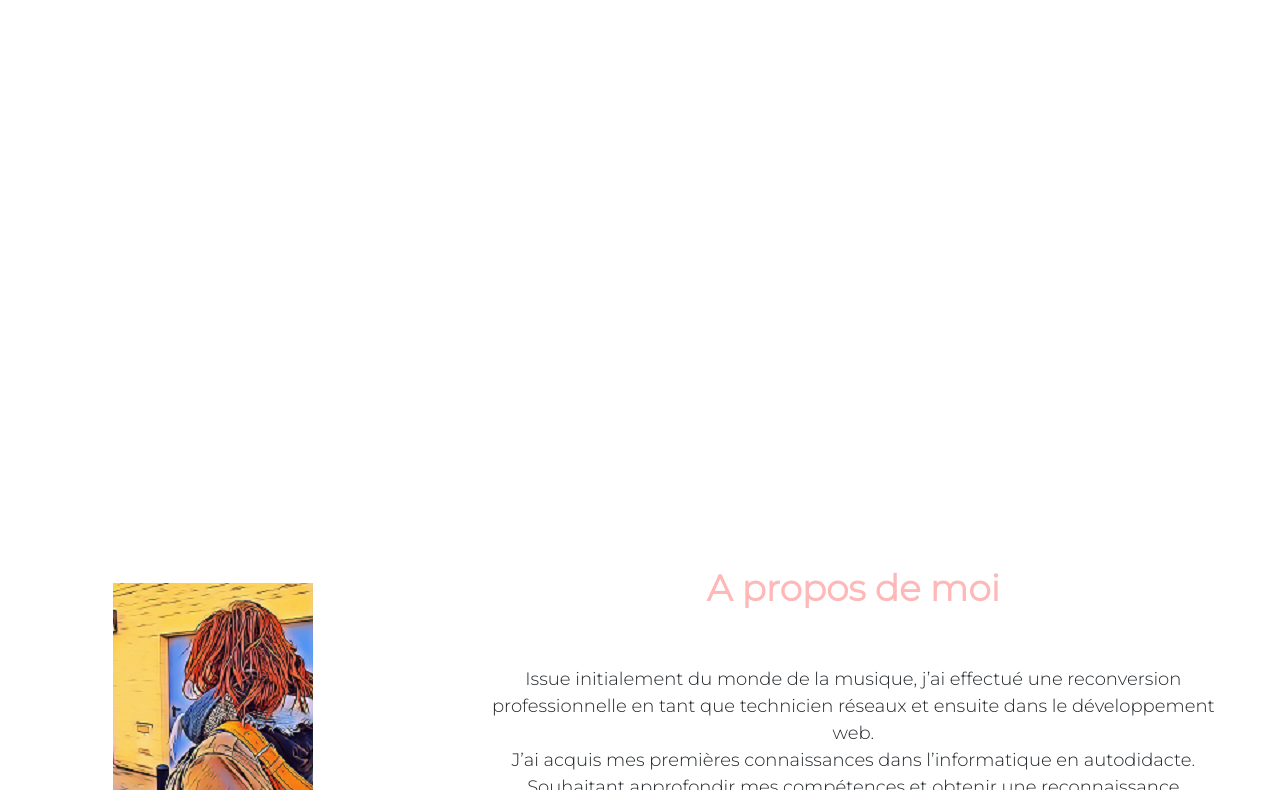
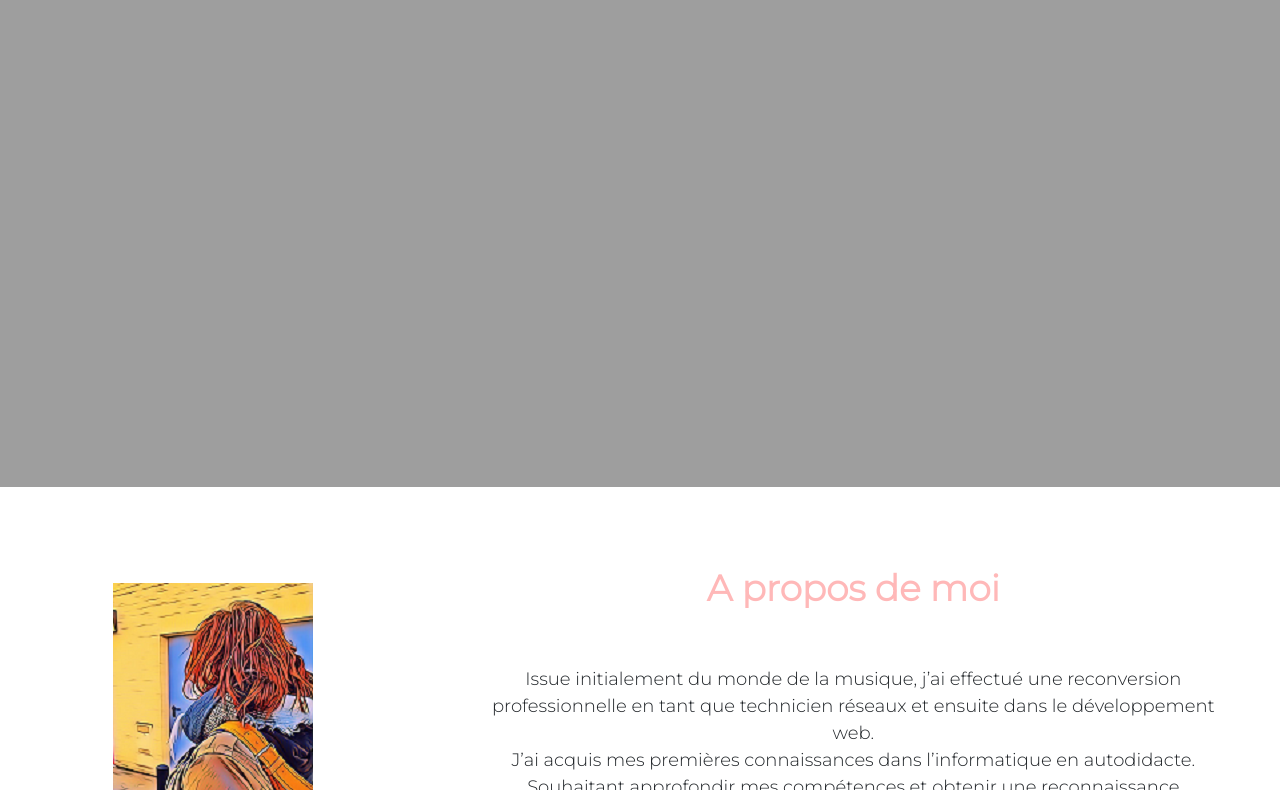
Before and after one commit to clairemardin/mon-CV, a plain HTML site: page index.html in a window 1280 px wide. Shown: the part 313-1103 px from the top of the page. Drawn offline with nearby package versions, Linux system fonts and the light colour scheme; the site is published under a folder, as on GitHub Pages, so addresses that start at the root find nothing.

Commit message:
tessssst

```diff
--- a/assets/css/style.css
+++ b/assets/css/style.css
@@ -29,7 +29,7 @@ h2{
 
 }
 .parallax, .parallax-outer{
-    background-image: url("/assets/img/pexels-pineapple-supply-co-185348.png");
+    background-image: url("../img/pexels-pineapple-supply-co-185348.png");
     height: 100vh;
     background-attachment: fixed;
     background-size: cover;
```
